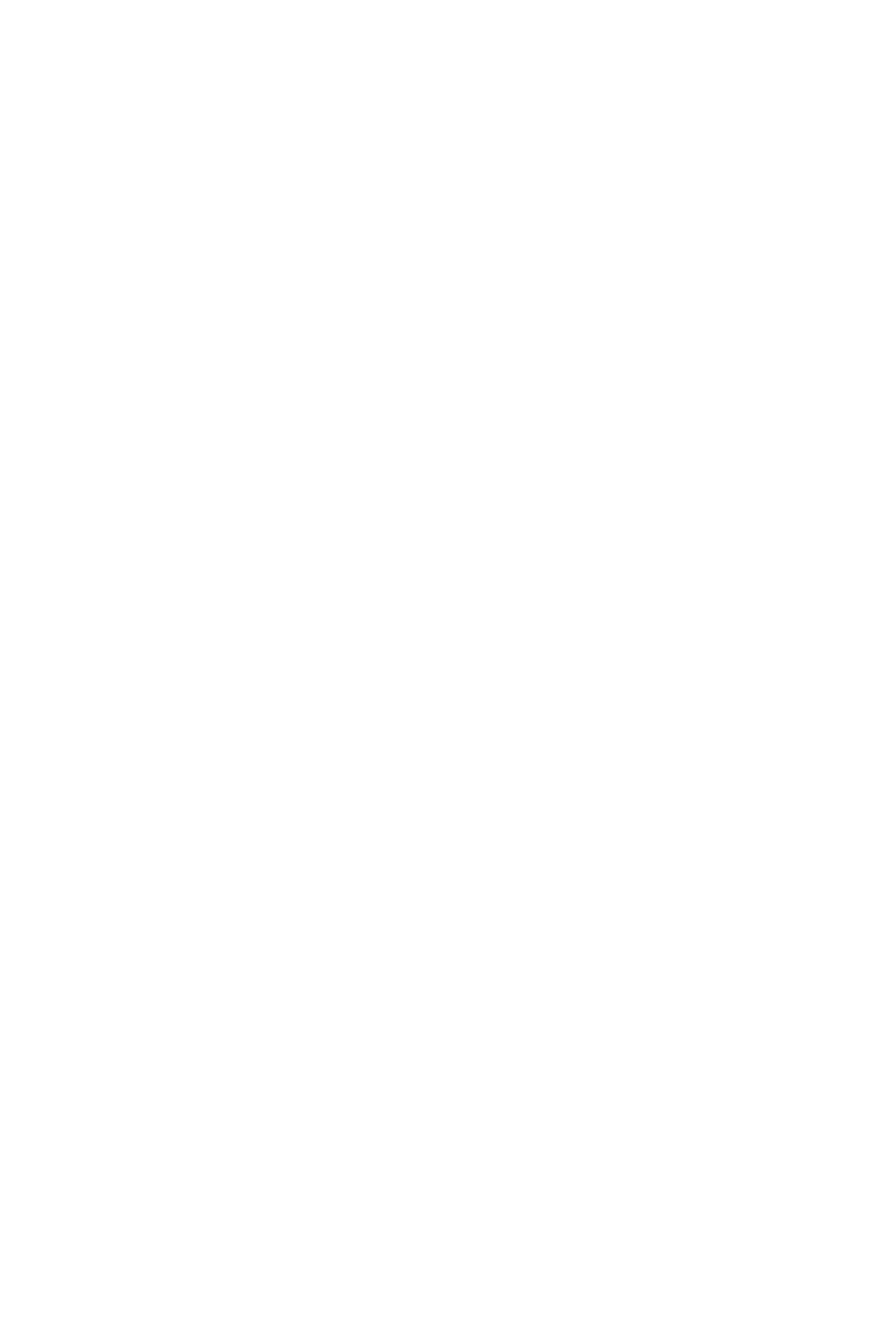
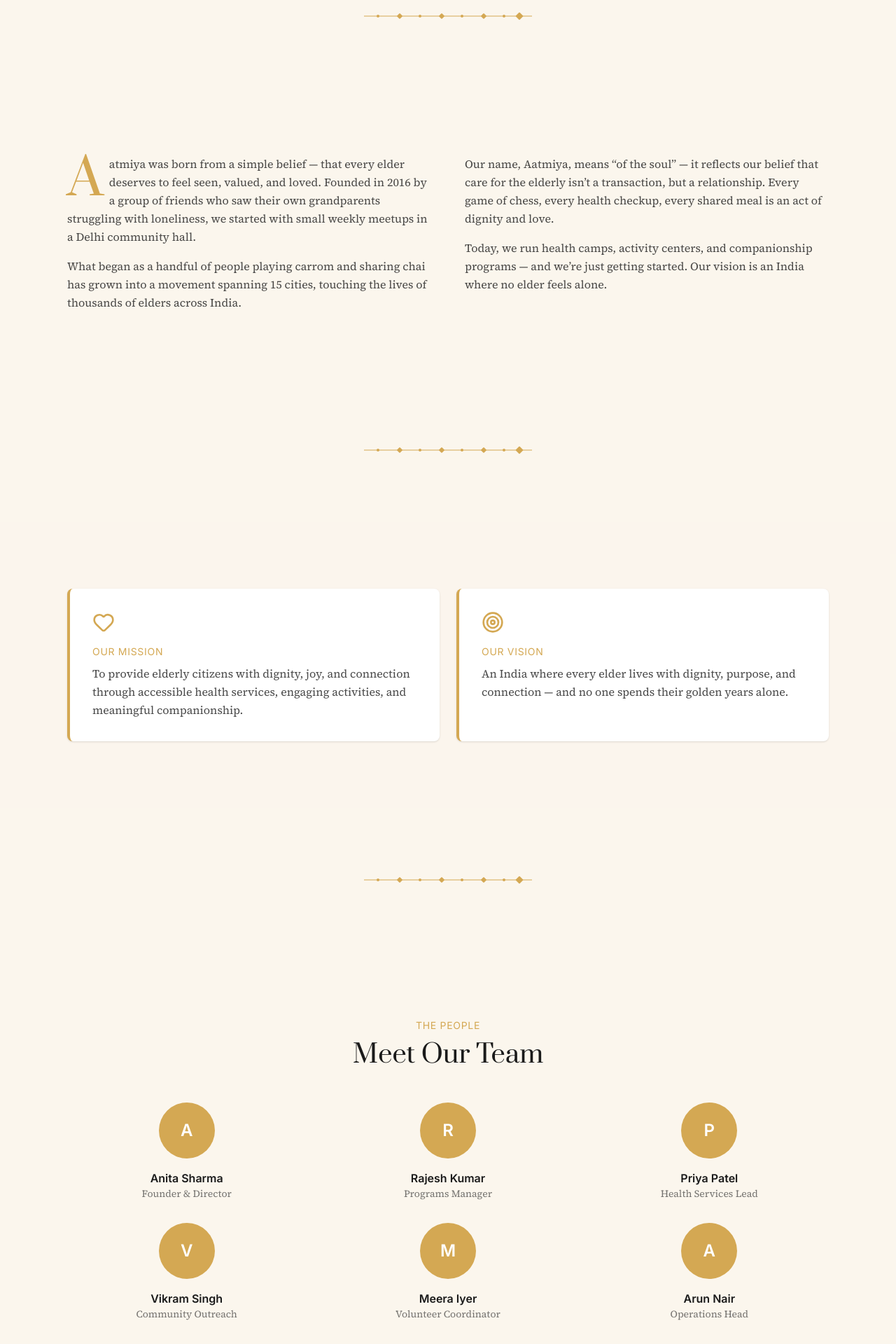
Before and after one commit to knee-tesh/aatmiya, a Next.js app: page /about in a window 1280 px wide. Before the commit this address had no page. Shown: the part 480-2400 px from the top of the page at 70% size. Before the commit the page ends 800 px from the top, so only its background shows below. Built offline with nearby package versions, Linux system fonts and the light colour scheme.

Commit message:
feat: create about page with story, mission, and team

```diff
--- /dev/null
+++ b/src/pages/about.js
@@ -0,0 +1,196 @@
+import Navbar from "@/components/Navbar";
+import Footer from "@/components/Footer";
+import SectionDivider from "@/components/SectionDivider";
+import Image from "next/image";
+import { motion } from "framer-motion";
+import { Heart, Target, Users } from "lucide-react";
+
+const fadeUp = {
+  initial: { opacity: 0, y: 24 },
+  whileInView: { opacity: 1, y: 0 },
+  viewport: { once: true, amount: 0.3 },
+  transition: { duration: 0.6, ease: "easeOut" },
+};
+
+function BannerSection() {
+  return (
+    <section className="relative h-[40vh] flex items-center justify-center">
+      <Image
+        src="/images/indian-grandparents.jpg"
+        alt="About Aatmiya Foundation"
+        fill
+        className="object-cover"
+        priority
+      />
+      <div className="absolute inset-0 bg-black/50" />
+      <h1 className="relative z-10 font-prata text-4xl md:text-5xl lg:text-6xl text-cotton">
+        Our Story
+      </h1>
+    </section>
+  );
+}
+
+function StorySpread() {
+  return (
+    <section className="section-spacing">
+      <div className="max-content">
+        <div className="grid grid-cols-1 md:grid-cols-2 gap-12">
+          <motion.div
+            {...fadeUp}
+            className="font-source-serif text-base leading-relaxed text-ink/80 space-y-4"
+          >
+            <p>
+              <span className="font-prata text-[72px] text-amber float-left mr-2 leading-none">
+                A
+              </span>
+              atmiya was born from a simple belief — that every elder deserves to
+              feel seen, valued, and loved. Founded in 2016 by a group of friends
+              who saw their own grandparents struggling with loneliness, we started
+              with small weekly meetups in a Delhi community hall.
+            </p>
+            <p>
+              What began as a handful of people playing carrom and sharing chai has
+              grown into a movement spanning 15 cities, touching the lives of
+              thousands of elders across India.
+            </p>
+          </motion.div>
+          <motion.div
+            {...fadeUp}
+            className="font-source-serif text-base leading-relaxed text-ink/80 space-y-4"
+          >
+            <p>
+              Our name, Aatmiya, means &ldquo;of the soul&rdquo; — it reflects our
+              belief that care for the elderly isn&rsquo;t a transaction, but a
+              relationship. Every game of chess, every health checkup, every shared
+              meal is an act of dignity and love.
+            </p>
+            <p>
+              Today, we run health camps, activity centers, and companionship
+              programs — and we&rsquo;re just getting started. Our vision is an
+              India where no elder feels alone.
+            </p>
+          </motion.div>
+        </div>
+      </div>
+    </section>
+  );
+}
+
+function MissionVision() {
+  return (
+    <section className="section-spacing bg-parchment/50">
+      <div className="max-content">
+        <div className="grid grid-cols-1 md:grid-cols-2 gap-6">
+          <motion.div
+            initial={{ opacity: 0, x: -24 }}
+            whileInView={{ opacity: 1, x: 0 }}
+            viewport={{ once: true }}
+            transition={{ duration: 0.6, ease: "easeOut" }}
+            className="bg-cotton rounded-lg p-8 shadow-sm border-l-4 border-amber"
+          >
+            <Heart className="text-amber mb-4" size={32} />
+            <p className="font-inter text-sm tracking-wider uppercase text-amber mb-2">
+              Our Mission
+            </p>
+            <p className="font-source-serif text-base leading-relaxed text-ink/80">
+              To provide elderly citizens with dignity, joy, and connection
+              through accessible health services, engaging activities, and
+              meaningful companionship.
+            </p>
+          </motion.div>
+          <motion.div
+            initial={{ opacity: 0, x: 24 }}
+            whileInView={{ opacity: 1, x: 0 }}
+            viewport={{ once: true }}
+            transition={{ duration: 0.6, ease: "easeOut" }}
+            className="bg-cotton rounded-lg p-8 shadow-sm border-l-4 border-amber"
+          >
+            <Target className="text-amber mb-4" size={32} />
+            <p className="font-inter text-sm tracking-wider uppercase text-amber mb-2">
+              Our Vision
+            </p>
+            <p className="font-source-serif text-base leading-relaxed text-ink/80">
+              An India where every elder lives with dignity, purpose, and
+              connection — and no one spends their golden years alone.
+            </p>
+          </motion.div>
+        </div>
+      </div>
+    </section>
+  );
+}
+
+const team = [
+  { name: "Anita Sharma", role: "Founder & Director", initial: "A" },
+  { name: "Rajesh Kumar", role: "Programs Manager", initial: "R" },
+  { name: "Priya Patel", role: "Health Services Lead", initial: "P" },
+  { name: "Vikram Singh", role: "Community Outreach", initial: "V" },
+  { name: "Meera Iyer", role: "Volunteer Coordinator", initial: "M" },
+  { name: "Arun Nair", role: "Operations Head", initial: "A" },
+];
+
+function TeamSection() {
+  return (
+    <section className="section-spacing">
+      <div className="max-content">
+        <div className="text-center mb-12">
+          <p className="font-inter text-sm tracking-wider uppercase text-amber mb-3">
+            The People
+          </p>
+          <h2 className="font-prata text-4xl">Meet Our Team</h2>
+        </div>
+        <motion.div
+          className="grid grid-cols-1 md:grid-cols-2 xl:grid-cols-3 gap-8"
+          initial="initial"
+          whileInView="animate"
+          viewport={{ once: true, amount: 0.3 }}
+          variants={{
+            initial: {},
+            animate: { transition: { staggerChildren: 0.1 } },
+          }}
+        >
+          {team.map((person, i) => (
+            <motion.div
+              key={i}
+              className="text-center"
+              variants={{
+                initial: { opacity: 0, y: 24 },
+                animate: {
+                  opacity: 1,
+                  y: 0,
+                  transition: { duration: 0.6, ease: "easeOut" },
+                },
+              }}
+            >
+              <div className="w-20 h-20 rounded-full bg-amber flex items-center justify-center mx-auto mb-4">
+                <span className="font-inter text-2xl font-semibold text-cotton">
+                  {person.initial}
+                </span>
+              </div>
+              <h3 className="font-inter text-base font-semibold">{person.name}</h3>
+              <p className="font-source-serif text-sm text-ink/60">{person.role}</p>
+            </motion.div>
+          ))}
+        </motion.div>
+      </div>
+    </section>
+  );
+}
+
+export default function About() {
+  return (
+    <>
+      <Navbar />
+      <main id="main-content">
+        <BannerSection />
+        <SectionDivider />
+        <StorySpread />
+        <SectionDivider />
+        <MissionVision />
+        <SectionDivider />
+        <TeamSection />
+      </main>
+      <Footer />
+    </>
+  );
+}
```
